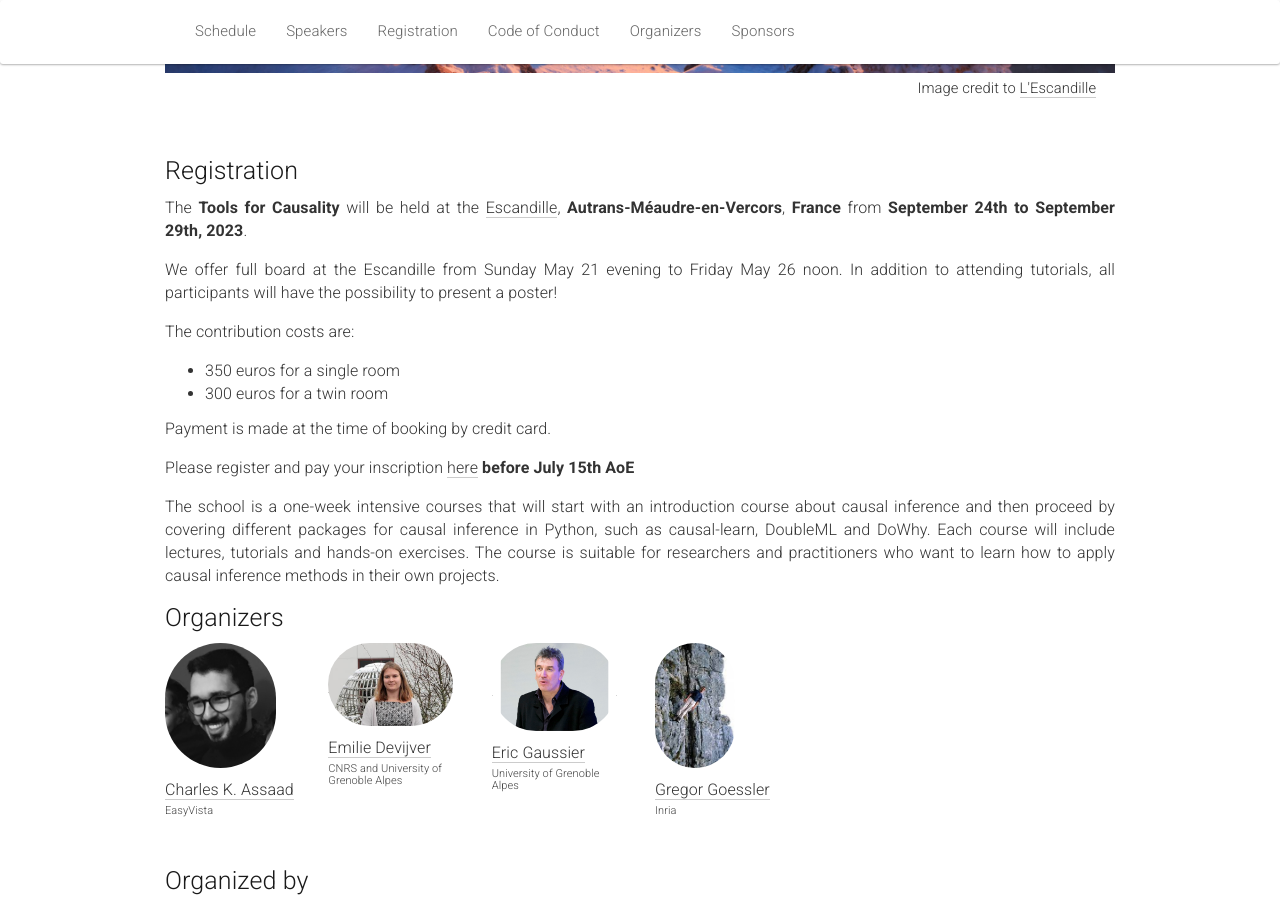
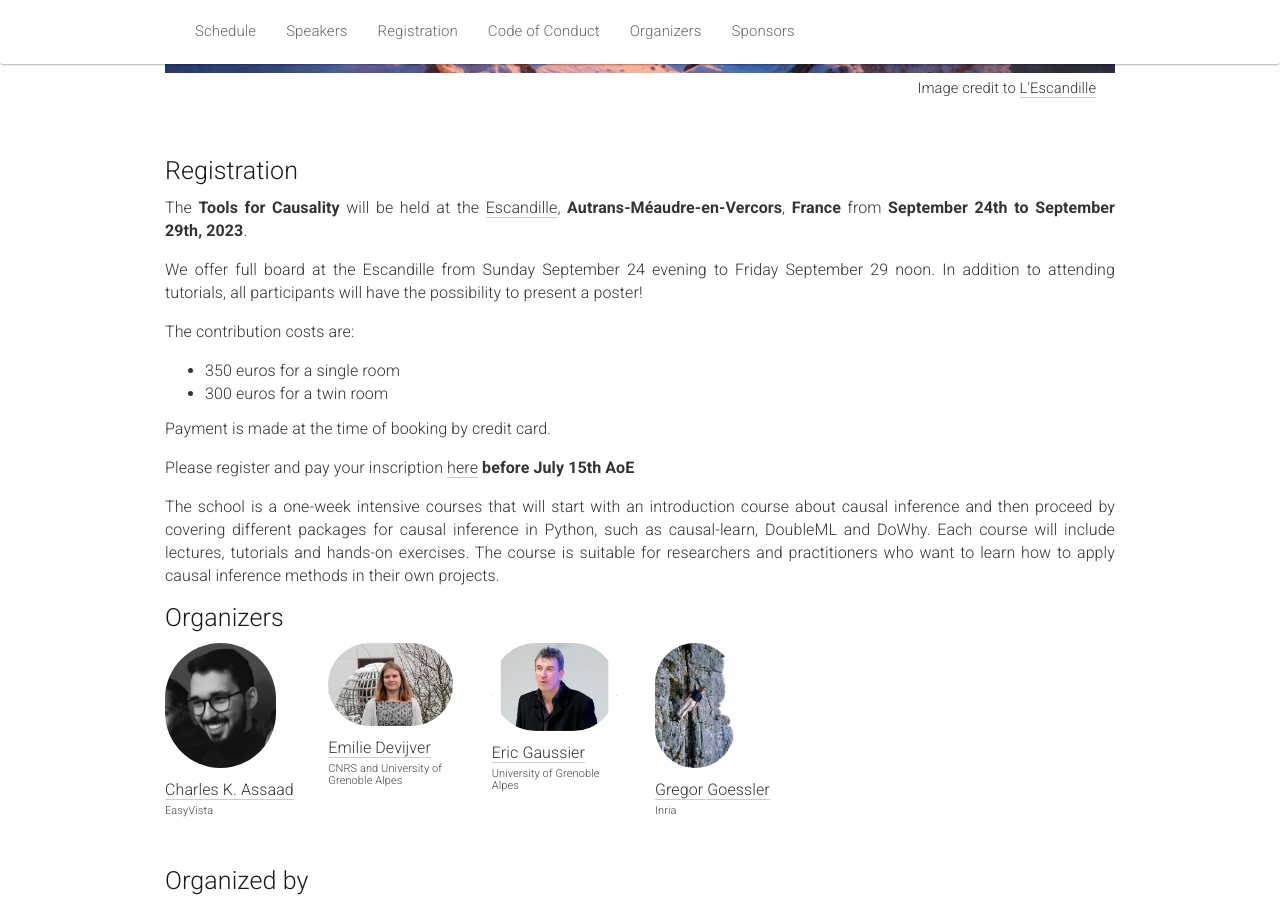
Before and after one commit to quarter-on-causality/quarter-on-causality.github.io, a Jekyll site: the page built from _pages/home_tools.md, in a window 1280 px wide and 900 px high, scrolled down 907 px. Built offline with Jekyll 4.4.1, drawn with Linux system fonts in a browser that asks for light colours; nearby versions of some CDN libraries.

Commit message:
Update home_tools.md

```diff
--- a/_pages/home_tools.md
+++ b/_pages/home_tools.md
@@ -16,7 +16,7 @@ acknowledgements: ""
   <div class="col-xs-12">
     <center><h1>Tools for Causality</h1></center>
     <center><h2>Autrans-Méaudre-en-Vercors, France</h2></center>
-    <center><strong>From</strong> September 24th <strong>to</strong>September 29th</center>
+    <center><strong>From</strong> September 24th <strong>to</strong> September 29th</center>
     <center>Location: <b><a href="https://escandille.com" target="_blank">L'Escandille</a></b></center>
   </div>
 </div>
@@ -48,7 +48,7 @@ acknowledgements: ""
   <h2>Registration</h2>
   <p>The <b>Tools for Causality</b> will be held at the <a href="https://escandille.com/" target="_blank">Escandille</a>, <b>Autrans-Méaudre-en-Vercors</b>, <b>France</b> from <b>September 24th to September 29th, 2023</b>.</p>
 
-  <p> We offer full board at the Escandille from Sunday May 21 evening to Friday May 26 noon. In addition to attending tutorials, all participants will have the possibility to present a poster! </p>
+  <p> We offer full board at the Escandille from Sunday September 24 evening to Friday September 29 noon. In addition to attending tutorials, all participants will have the possibility to present a poster! </p>
 
   <p>
      The contribution costs are:
```
